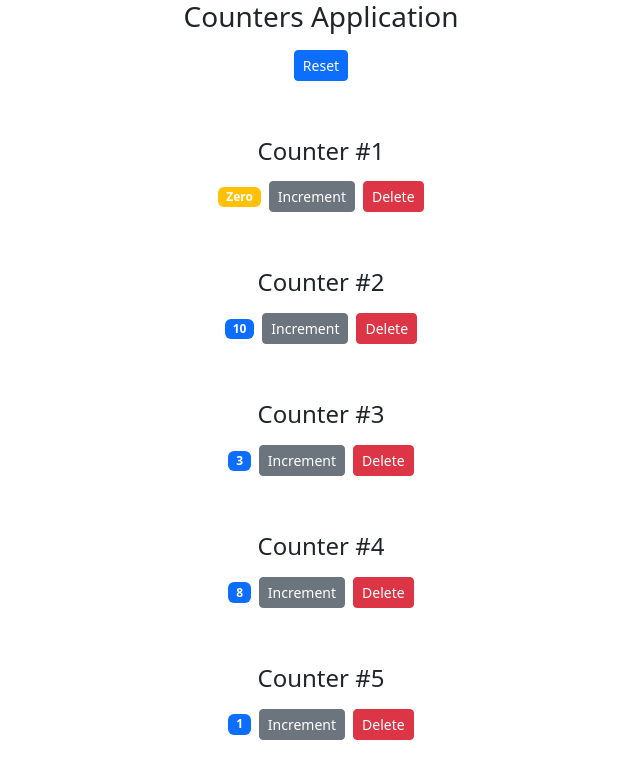
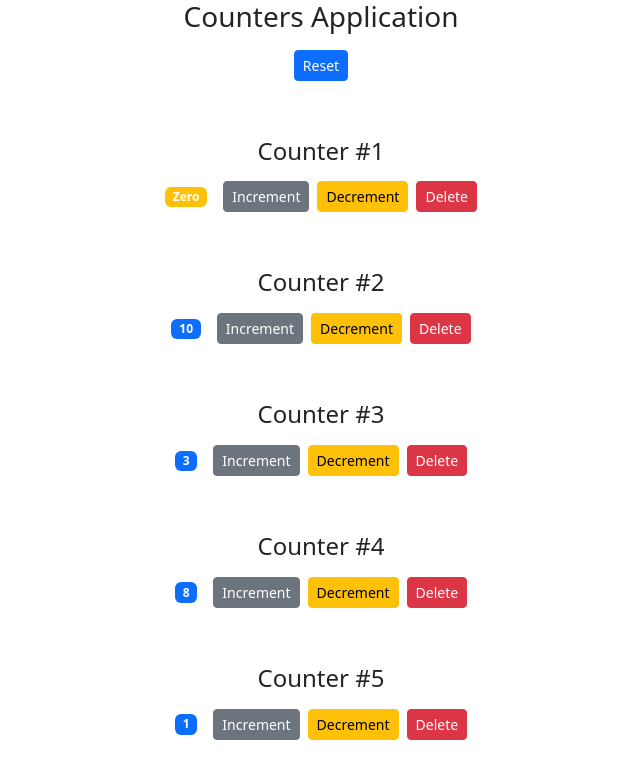
Before and after one commit to codewithz/Cisco-react-playground-dec-2024, a React (Create React App) app: page / in a window 1280 px wide. Shown: the top 778 px of the page, without its empty margins (319-959 px from the left). Built offline with nearby package versions, Linux system fonts and the light colour scheme.

Commit message:
Decrement Implemented

```diff
--- a/src/components/counters/Counter.jsx
+++ b/src/components/counters/Counter.jsx
@@ -2,7 +2,7 @@ import React,{useState} from 'react'
 // Child
 export default function Counter(props) {
     // const [counter,setCounter]=useState(props.counter.value)   //State
-    const {counter,onDelete,onIncrement}=props                    //Props coming from Parent Component
+    const {counter,onDelete,onIncrement,onDecrement}=props                    //Props coming from Parent Component
     function formatCount(){
         return counter.value ===0 ? "Zero" : counter.value
     }
@@ -16,6 +16,9 @@ export default function Counter(props) {
     const handleIncrement = () =>{
         onIncrement(counter)
     }
+    const handleDecrement = () =>{
+        onDecrement(counter)
+    }
 
     // const deleteHandler= ()=>{
     //     props.onDelete(props.counter.id)
@@ -25,7 +28,8 @@ export default function Counter(props) {
     <div className='m-5'>
     {props.children}
       <h1 className={getBadgeClasses()}>{formatCount()}</h1>
-      <button className='btn btn-secondary btn-sm' onClick={handleIncrement}>Increment</button>
+      <button className='btn btn-secondary btn-sm m-2' onClick={handleIncrement}>Increment</button>
+      <button className='btn btn-warning btn-sm' onClick={handleDecrement}>Decrement</button>
       <button
         className='btn btn-danger btn-sm m-2'
         onClick={()=>onDelete(counter.id)}>
--- a/src/components/counters/Counters.jsx
+++ b/src/components/counters/Counters.jsx
@@ -18,6 +18,12 @@ export default function Counters() {
 
     const handleIncrement= (counter)=>{
         counters.filter((c)=>c.id==counter.id)[0].value++;
+        setCounters(
+            counters.map((c)=>c)
+        )
+    }
+    const handleDecrement= (counter)=>{
+        counters.filter((c)=>c.id==counter.id)[0].value--;
         setCounters(
             counters.map((c)=>c)
         )
@@ -46,6 +52,7 @@ export default function Counters() {
                     onDelete={handleDelete}
                     onIncrement={handleIncrement}
                     counter={counter}
+                    onDecrement={handleDecrement}
                     >
 
                     <h4>Counter #{counter.id}</h4>
```
